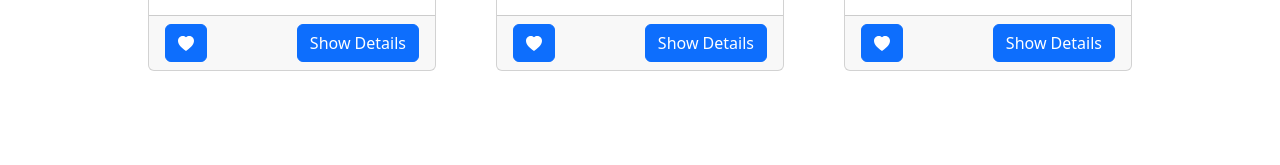
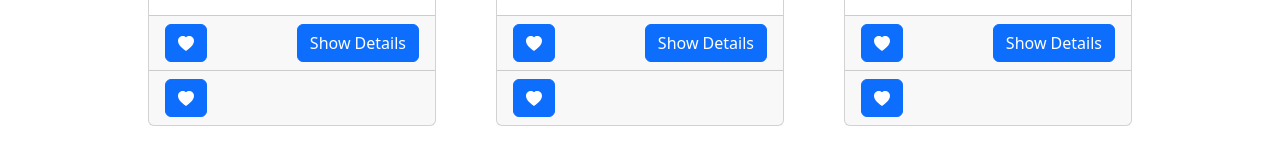
Before and after one commit to AlexisCro/ISITECH-L2-infra-dev-grp-1, a React (Create React App) app: page / in a window 1280 px wide. Shown: the part 429-594 px from the top of the page. Built offline with nearby package versions, Linux system fonts and the light colour scheme.

Commit message:
Feature/favorite (#8)
* manage favorites

* add heart

* clean

```diff
--- a/src/components/Card.tsx
+++ b/src/components/Card.tsx
@@ -65,6 +65,15 @@ const Card: FC<IProps> = (props) => {
           {showDetails ? "Hide Details" : "Show Details"}
         </button>
       </div>
+      <div className="card-footer">
+        <Favorite
+          favorites={favorites}
+          movie={movie}
+          onClick= {() => {
+            favorites.some((favorite) => favorite.Title === movie.Title) ? removeFavorite(movie) : addFavorite(movie);
+          }}
+        />
+      </div>
     </div>
   );
 };
```
